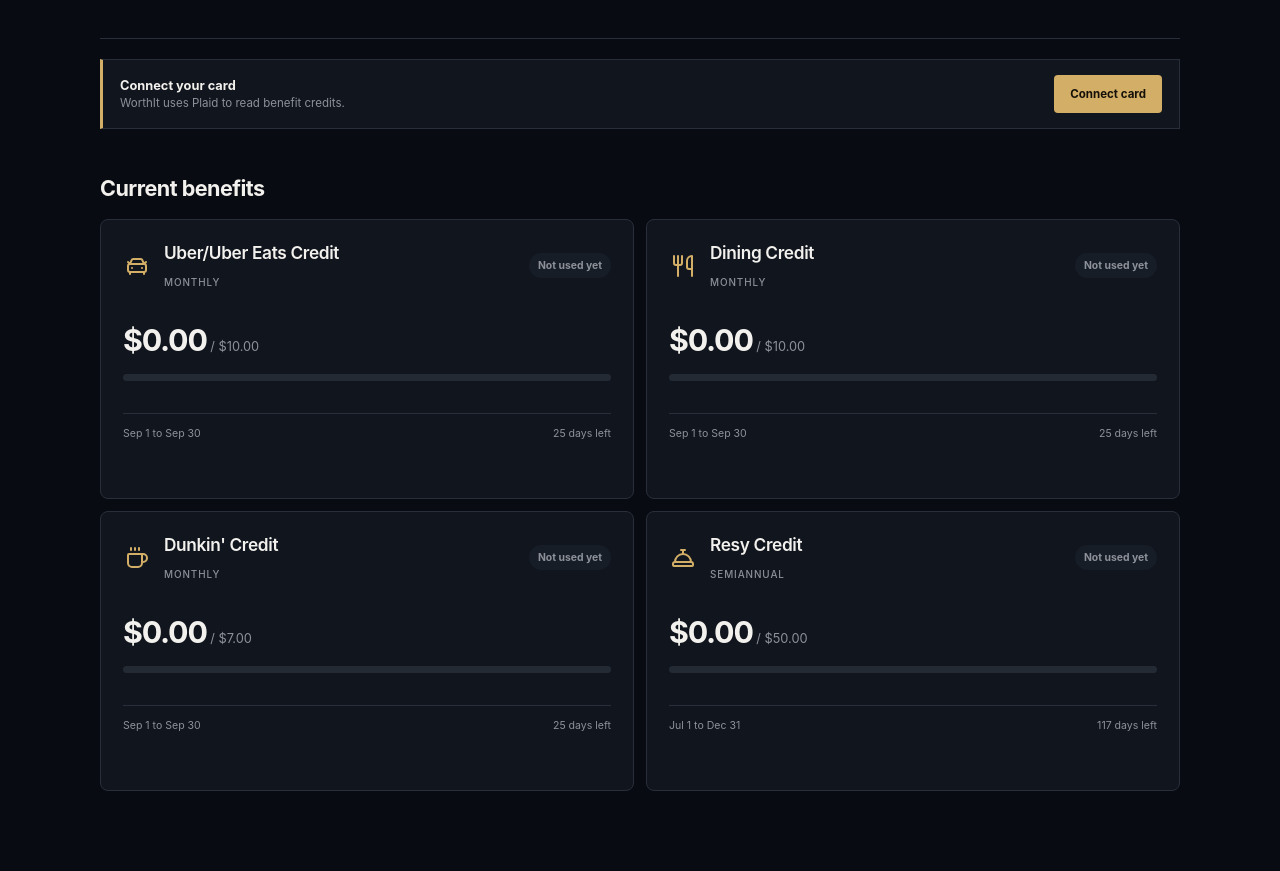
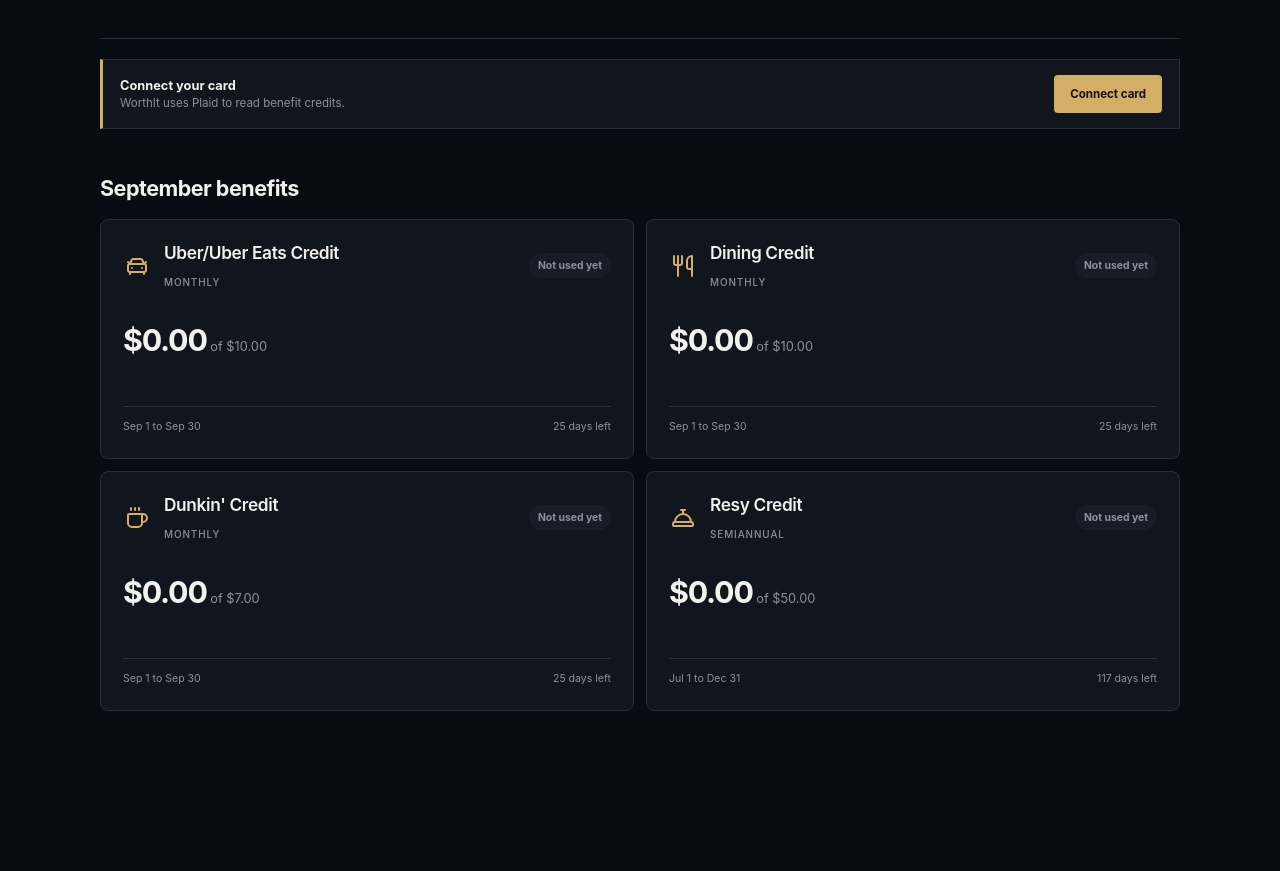
Before and after one commit to denystsinyk/worthit, a Flask app: page / in a window 1280 px wide. Shown: the part 275-1146 px from the top of the page. After the commit the page ends 986 px from the top, so only its background shows below. Run offline with Flask 3, Linux system fonts and the light colour scheme; data that the repository does not hold is empty; parts of the project's set-up code (start-up, migrations or seed data) failed here and were passed over.

Commit message:
Simplify monthly benefit cards

```diff
--- a/app.py
+++ b/app.py
@@ -143,6 +143,7 @@ def dashboard():
             sync_state=None,
             demo_mode=True,
             analytics_summary=report,
+            current_month=today.strftime("%B"),
         )
 
     conn = get_db()
@@ -170,6 +171,7 @@ def dashboard():
         ),
         demo_mode=False,
         analytics_summary=report,
+        current_month=today.strftime("%B"),
     )
 
 
--- a/static/style.css
+++ b/static/style.css
@@ -200,7 +200,7 @@ button, input, select { font: inherit; }
 .refresh-button:disabled { cursor: wait; opacity: .7; }
 .benefit-grid { display: grid; grid-template-columns: repeat(2, minmax(0, 1fr)); gap: 12px; }
 .benefit-card {
-  min-height: 280px;
+  min-height: 240px;
   padding: 22px 22px 24px;
   display: flex;
   flex-direction: column;
@@ -236,12 +236,6 @@ button, input, select { font: inherit; }
 .benefit-value { margin: 0 0 16px; }
 .benefit-value span { font-size: 1.9rem; font-weight: 650; letter-spacing: -.04em; }
 .benefit-value small { color: var(--muted); font-size: .8rem; }
-.progress-track { height: 7px; overflow: hidden; background: #242a34; border-radius: 999px; }
-.progress-track span { height: 100%; display: block; background: var(--gold); border-radius: inherit; }
-.state-complete .progress-track span { background: var(--green); }
-.state-partial .progress-track span { background: var(--amber); }
-.state-at_risk .progress-track span { background: var(--red); }
-.state-pending .progress-track span { background: var(--violet); }
 .card-footer {
   margin-top: 32px;
   padding-top: 13px;
--- a/templates/dashboard.html
+++ b/templates/dashboard.html
@@ -65,7 +65,7 @@
 
 <section class="benefits-section">
   <div class="section-heading">
-    <h2>Current benefits</h2>
+    <h2>{{ current_month }} benefits</h2>
     <div class="sync-control">
       {% if sync_state and sync_state['last_synced_at'] %}
         {% set sync_time = format_sync_time(sync_state['last_synced_at']) %}
@@ -84,7 +84,6 @@
 
 <div class="benefit-grid">
   {% for s in statuses %}
-  {% set percent = ([((s.amount_used / s.amount_total) * 100), 100]|min) if s.amount_total else 0 %}
   <article class="benefit-card state-{{ s.state }}">
     <div class="card-heading">
       <div class="benefit-identity">
@@ -107,10 +106,7 @@
       <span class="state-pill">{{ state_labels[s.state] }}</span>
     </div>
     <div class="card-main">
-      <p class="benefit-value"><span>${{ "%.2f"|format(s.amount_used) }}</span><small> / ${{ "%.2f"|format(s.amount_total) }}</small></p>
-      <div class="progress-track" aria-label="{{ '%.0f'|format(percent) }} percent used">
-        <span style="width: {{ percent }}%"></span>
-      </div>
+      <p class="benefit-value"><span>${{ "%.2f"|format(s.amount_used) }}</span><small> of ${{ "%.2f"|format(s.amount_total) }}</small></p>
     </div>
     <div class="card-footer">
       <span>{{ s.period_start.strftime('%b %-d') }} to {{ s.period_end.strftime('%b %-d') }}</span>
```
Also changed, not shown: tests/test_routes.py (+3 -1 lines), tests/test_ui_assets.py (+7 -0 lines).
